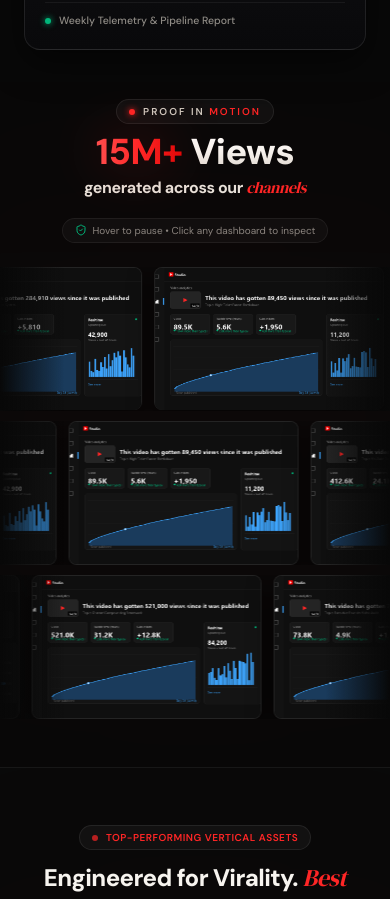
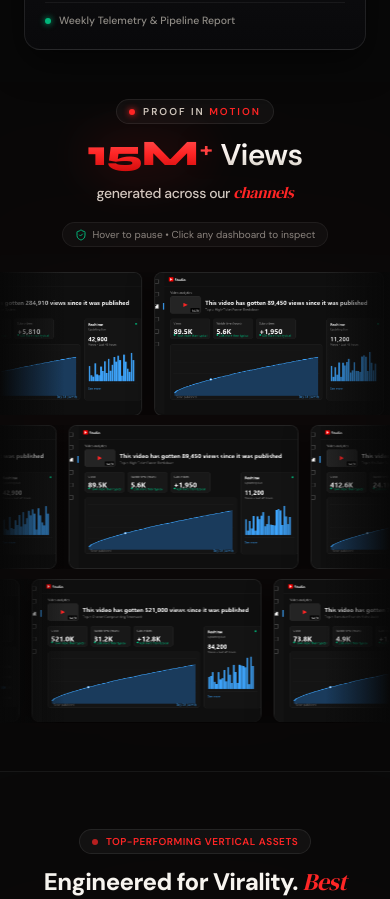
Before and after one commit to RITIKSINGH-DEOS/YouTooGrow, a Next.js app: page / in a window 390 px wide. Shown: the part 2540-3439 px from the top of the page. Built offline with nearby package versions, Linux system fonts and the light colour scheme.

Commit message:
style(proof): apply bespoke Syne architectural display font to 15M+ centerpiece

```diff
--- a/src/app/layout.tsx
+++ b/src/app/layout.tsx
@@ -1,5 +1,5 @@
 import type { Metadata } from "next";
-import { DM_Sans, DM_Serif_Display } from "next/font/google";
+import { DM_Sans, DM_Serif_Display, Syne } from "next/font/google";
 import "./globals.css";
 
 const dmSans = DM_Sans({
@@ -13,6 +13,13 @@ const dmSerif = DM_Serif_Display({
   subsets: ["latin"],
   variable: "--font-dm-serif",
   weight: ["400"],
+  display: "swap",
+});
+
+const syne = Syne({
+  subsets: ["latin"],
+  variable: "--font-syne",
+  weight: ["700", "800"],
   display: "swap",
 });
 
@@ -43,7 +50,7 @@ export default function RootLayout({
   children: React.ReactNode;
 }>) {
   return (
-    <html lang="en" className={`${dmSans.variable} ${dmSerif.variable}`}>
+    <html lang="en" className={`${dmSans.variable} ${dmSerif.variable} ${syne.variable}`}>
       <body className="min-h-screen bg-[#080808] text-[#f7f4ef] font-sans antialiased selection:bg-[#ff2626] selection:text-white">
         {children}
       </body>
--- a/src/components/proof/proof-in-motion.tsx
+++ b/src/components/proof/proof-in-motion.tsx
@@ -100,17 +100,20 @@ export function ProofInMotion() {
         </div>
 
         <h2 className="tracking-tight mb-2.5">
-          <span className="block text-4xl sm:text-5xl md:text-[54px] font-black leading-[1.02]">
-            <span className="bg-gradient-to-r from-[#ff4d4d] via-[#ff2626] to-[#e00707] bg-clip-text text-transparent drop-shadow-[0_0_28px_rgba(255,38,38,0.4)]">
-              15M+
+          <span className="block leading-[1.02]">
+            <span className="font-display font-extrabold text-4xl sm:text-5xl md:text-[56px] tracking-[-0.03em] bg-gradient-to-b from-[#ff5c5c] via-[#ff2626] to-[#c90808] bg-clip-text text-transparent drop-shadow-[0_0_26px_rgba(255,38,38,0.35)]">
+              15M
+            </span>
+            <span className="font-display font-bold text-2xl sm:text-3xl md:text-[38px] text-[#ff4040] align-top ml-0.5 drop-shadow-[0_0_18px_rgba(255,38,38,0.35)]">
+              +
             </span>{" "}
-            <span className="bg-gradient-to-b from-[#ffffff] via-[#f7f4ef] to-[#d6d1c7] bg-clip-text text-transparent">
+            <span className="font-sans font-semibold text-3xl sm:text-4xl md:text-[46px] tracking-tight bg-gradient-to-b from-[#ffffff] via-[#f7f4ef] to-[#cbc5ba] bg-clip-text text-transparent ml-1">
               Views
             </span>
           </span>
-          <span className="block text-base sm:text-xl md:text-2xl font-bold tracking-tight text-[#e8e4dc] mt-1">
+          <span className="block text-sm sm:text-lg md:text-[21px] font-medium tracking-tight text-[#d2cec6] mt-1.5">
             generated across our{" "}
-            <span className="font-serif italic font-normal text-[#ff2626]">
+            <span className="font-serif italic font-normal text-[#ff2626] text-base sm:text-xl md:text-[23px]">
               channels
             </span>
           </span>
--- a/tailwind.config.ts
+++ b/tailwind.config.ts
@@ -35,6 +35,7 @@ const config: Config = {
       fontFamily: {
         sans: ["var(--font-dm-sans)", "system-ui", "sans-serif"],
         serif: ["var(--font-dm-serif)", "Georgia", "serif"],
+        display: ["var(--font-syne)", "var(--font-dm-sans)", "sans-serif"],
       },
       animation: {
         "marquee-left": "marqueeLeft 35s linear infinite",
```
